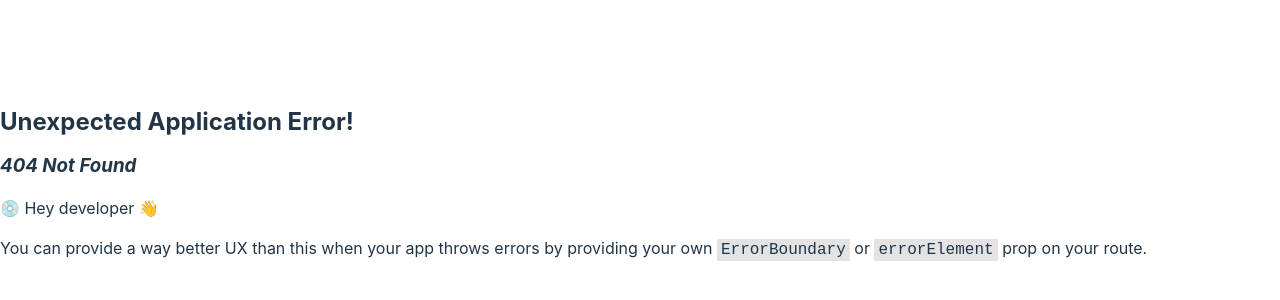
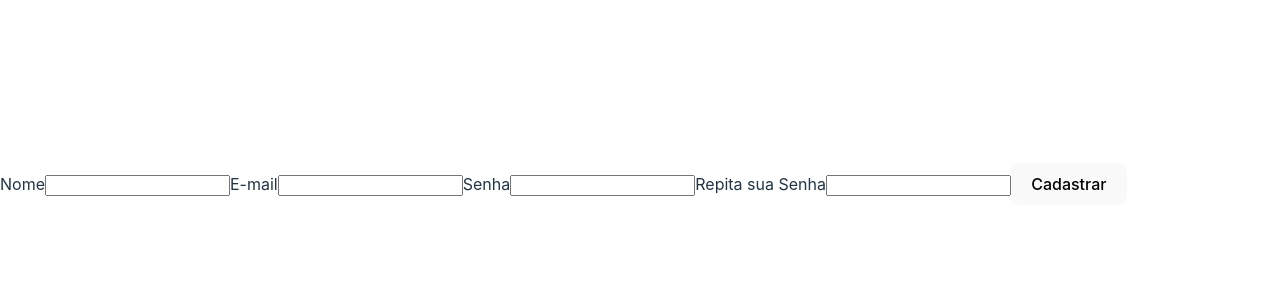
Before and after one commit to EronAlves1996/todoMern, a React (Vite) app in the folder packages/front/: page /registrar in a window 1280 px wide. Before the commit this address had no page. Shown: the part 216-516 px from the top of the page. Built offline with nearby package versions, Linux system fonts and the light colour scheme.

Commit message:
feat: make registrar page

```diff
--- a/packages/front/src/pages/Index/index.tsx
+++ b/packages/front/src/pages/Index/index.tsx
@@ -1,4 +1,5 @@
 import { useState } from "react";
+import { Link } from "react-router-dom";
 
 function Index() {
   const [count, setCount] = useState(0);
@@ -13,7 +14,7 @@ function Index() {
         <button type="submit">Login</button>
       </form>
       <a href="">Esqueceu sua senha?</a>
-      <a href="">Criar nova conta</a>
+      <Link to="/registrar">Criar nova conta</Link>
     </>
   );
 }
--- /dev/null
+++ b/packages/front/src/pages/Registrar/index.tsx
@@ -0,0 +1,30 @@
+type LabeledInputProps = {
+  label: string;
+  type: string;
+  name: string;
+};
+
+export function Registrar() {
+  return (
+    <form action="">
+      <LabeledInput label="Nome" type="text" name="name" />
+      <LabeledInput label="E-mail" type="email" name="email" />
+      <LabeledInput label="Senha" type="password" name="password" />
+      <LabeledInput
+        label="Repita sua Senha"
+        type="password"
+        name="confirmedPassword"
+      />
+      <button type="submit">Cadastrar</button>
+    </form>
+  );
+}
+
+function LabeledInput({ label, type, name }: LabeledInputProps) {
+  return (
+    <>
+      <label htmlFor={name}>{label}</label>
+      <input type={type} name={name} id={name} />
+    </>
+  );
+}
--- a/packages/front/src/router.tsx
+++ b/packages/front/src/router.tsx
@@ -5,11 +5,13 @@ import {
 } from "react-router-dom";
 import App from "./App";
 import Index from "./pages/Index";
+import { Registrar } from "./pages/Registrar";
 
 export const routes = createBrowserRouter(
   createRoutesFromElements(
     <Route path="/" element={<App />}>
       <Route index element={<Index />} />
+      <Route path="/registrar" element={<Registrar />} />
     </Route>
   )
 );
```
